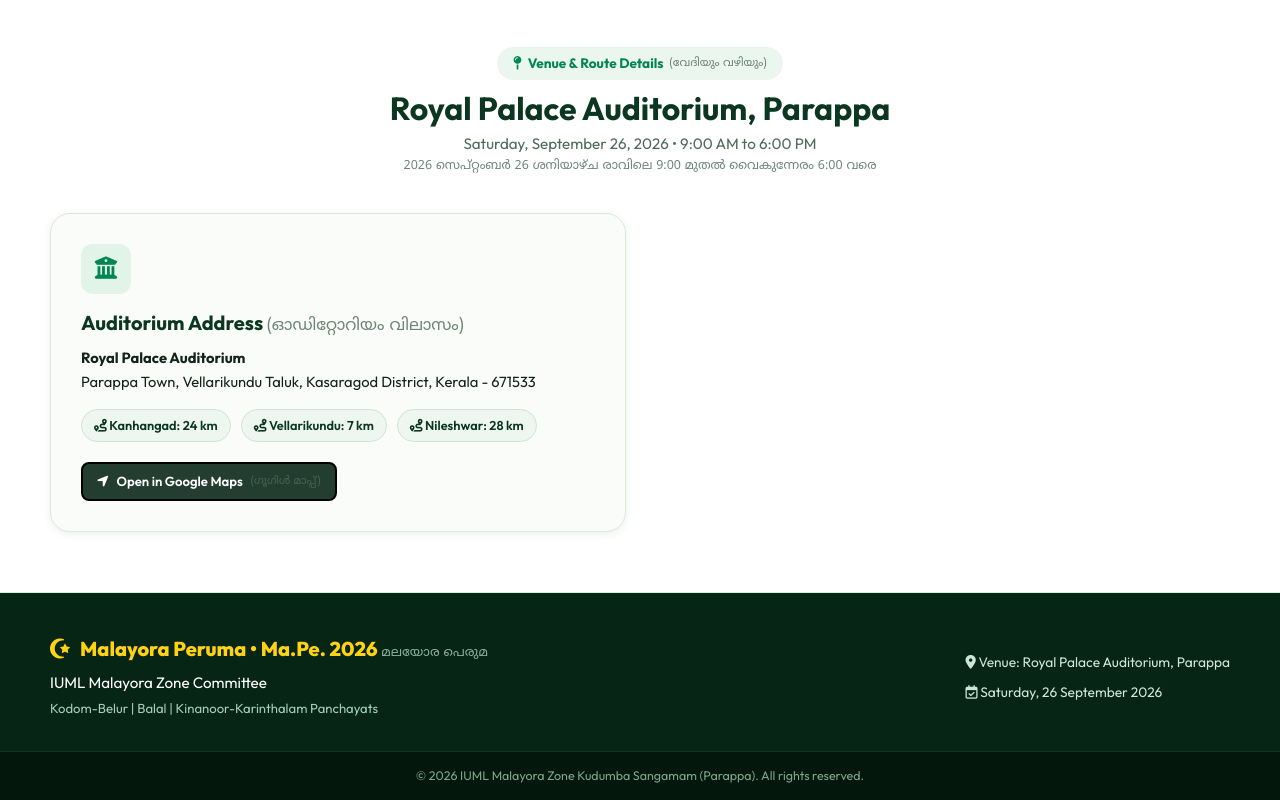
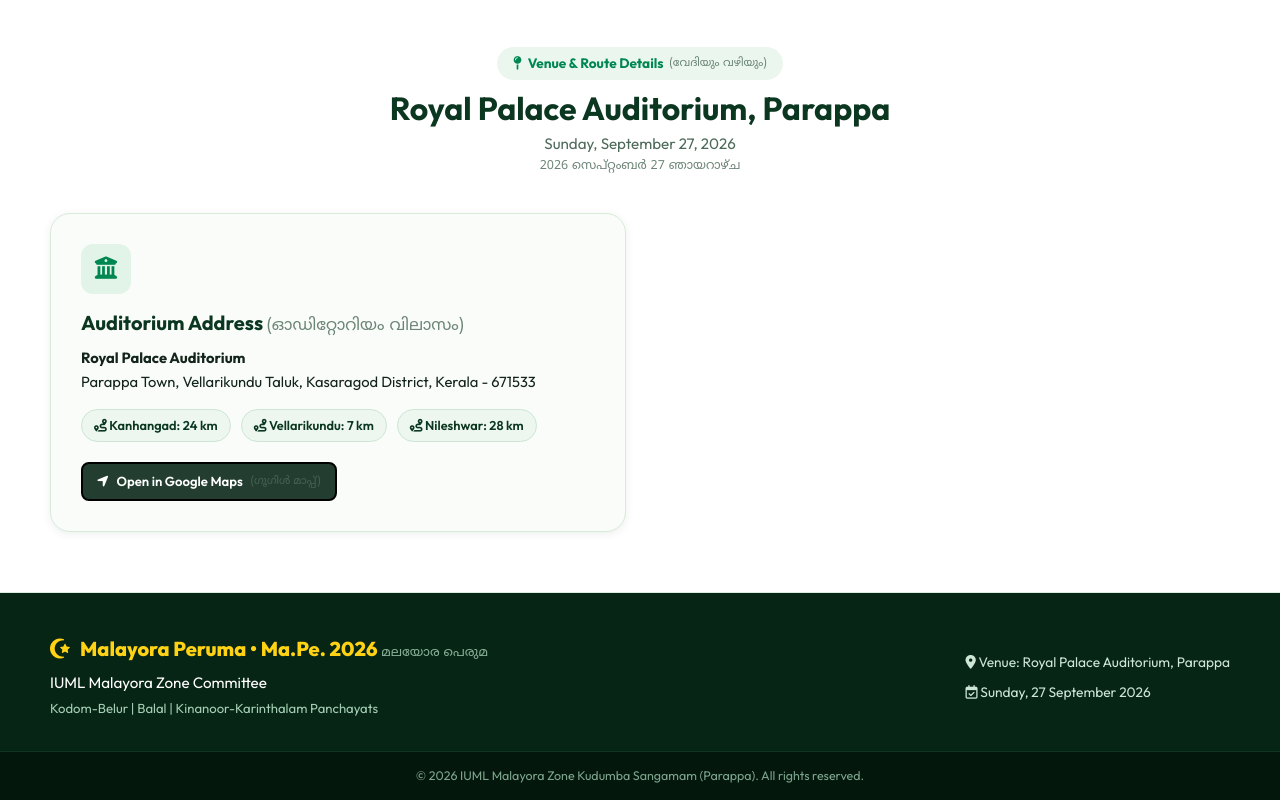
Before and after one commit to disadiaudma-art/program, a React (Vite) app: page / in a window 1280 px wide. Shown: the part 2315-3115 px from the top of the page. Built offline with nearby package versions, Linux system fonts and the light colour scheme; no server answers.

Commit message:
Footer and Venue Section updated

```diff
--- a/src/components/Footer.jsx
+++ b/src/components/Footer.jsx
@@ -12,7 +12,7 @@
         </div>
         <div className="footer-contact-details">
           <div><i className="fa-solid fa-location-dot"></i> Venue: Royal Palace Auditorium, Parappa</div>
-          <div><i className="fa-regular fa-calendar-check"></i> Saturday, 26 September 2026</div>
+          <div><i className="fa-regular fa-calendar-check"></i> Sunday, 27 September 2026</div>
         </div>
       </div>
       <div className="footer-bottom-line">
--- a/src/components/VenueSection.jsx
+++ b/src/components/VenueSection.jsx
@@ -8,8 +8,8 @@
           </div>
           <h2>Royal Palace Auditorium, Parappa</h2>
           <p>
-            Saturday, September 26, 2026 • 9:00 AM to 6:00 PM
-            <span className="ml-sub d-block">2026 സെപ്റ്റംബർ 26 ശനിയാഴ്ച രാവിലെ 9:00 മുതൽ വൈകുന്നേരം 6:00 വരെ</span>
+            Sunday, September 27, 2026
+            <span className="ml-sub d-block">2026 സെപ്റ്റംബർ 27 ഞായറാഴ്ച </span>
           </p>
         </div>
 
```
